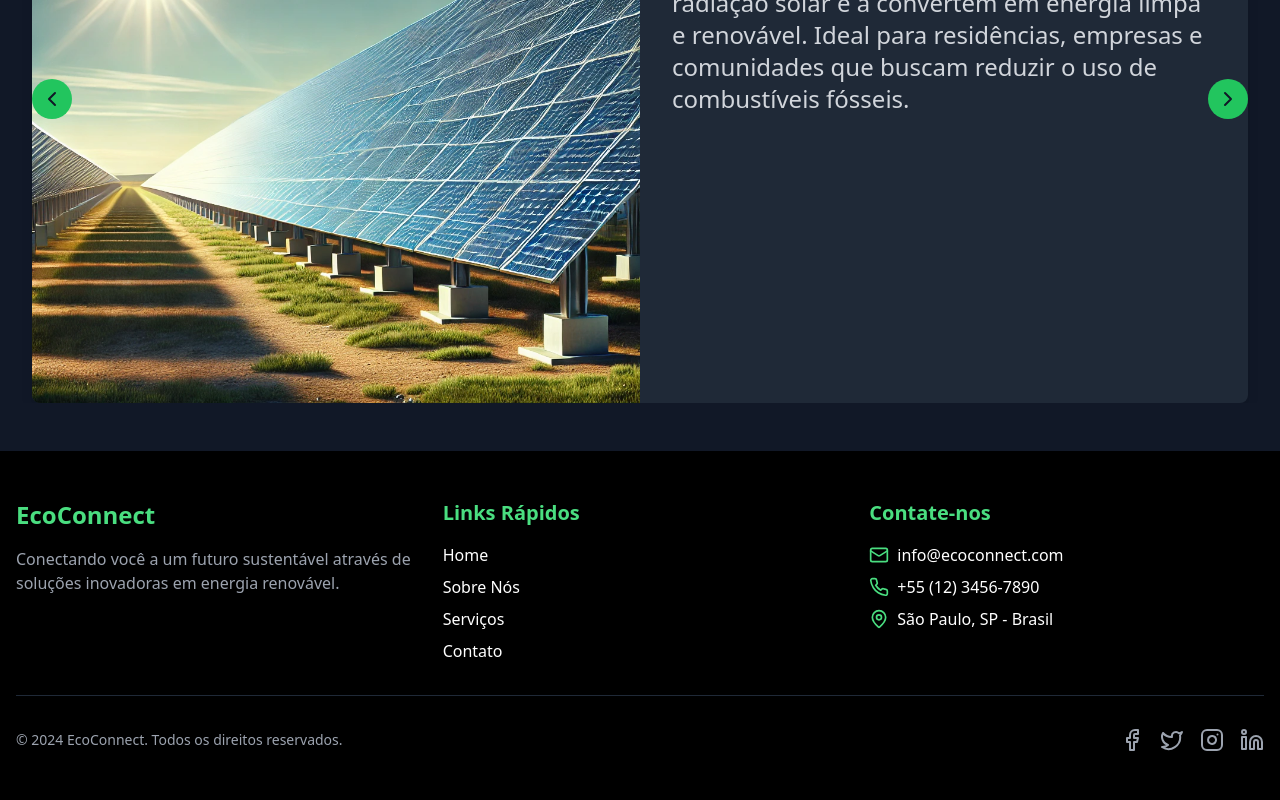
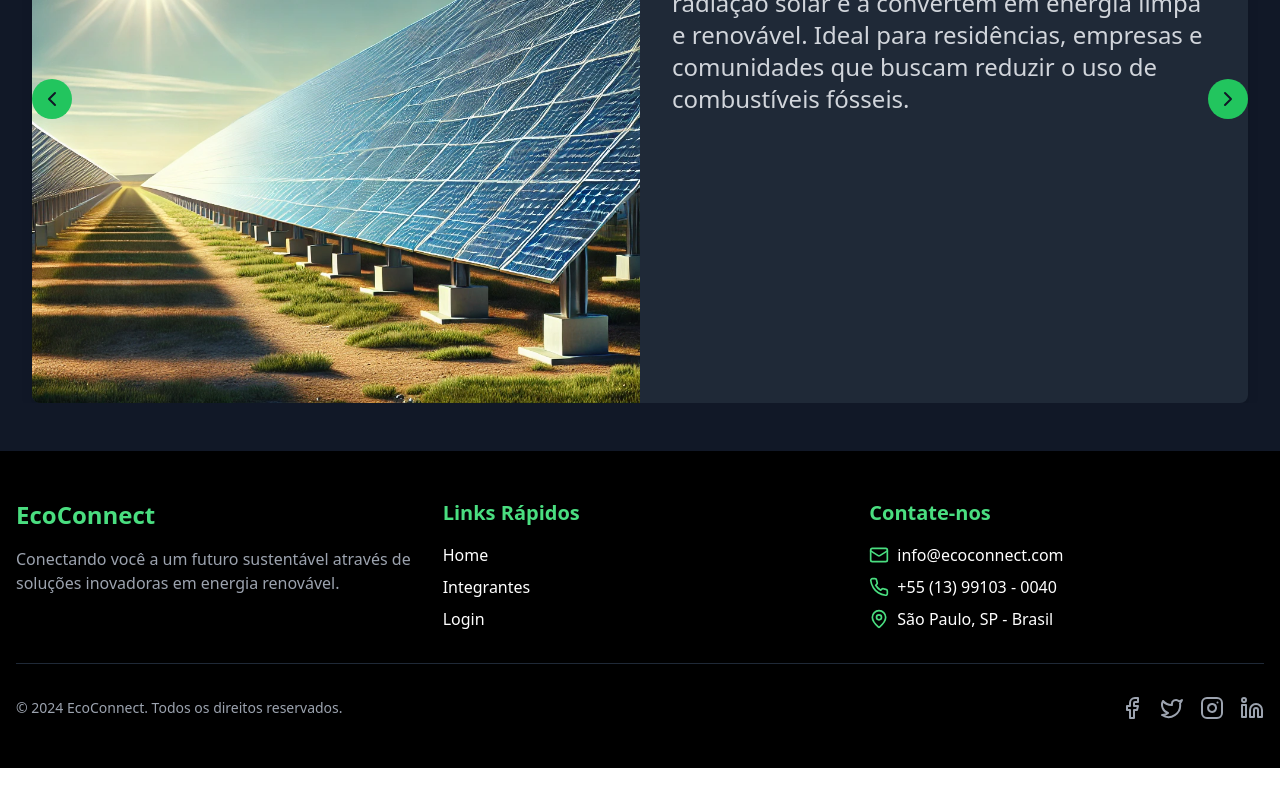
Before and after one commit to ThomasRodri/global, a Next.js app: page / in a window 1280 px wide. Shown: the part 425-1225 px from the top of the page. After the commit the page ends 1193 px from the top, so only its background shows below. Built offline with nearby package versions, Linux system fonts and the light colour scheme.

Commit message:
ajustes nas informações do rodape

```diff
--- a/src/components/Rodape.tsx
+++ b/src/components/Rodape.tsx
@@ -1,4 +1,5 @@
 import { Facebook, Twitter, Instagram, Linkedin, Mail, Phone, MapPin } from 'lucide-react'
+import Link from 'next/link'
 
 export default function Rodape() {
   return (
@@ -12,10 +13,10 @@ export default function Rodape() {
           <div>
             <h4 className="text-xl font-semibold text-green-400 mb-4">Links Rápidos</h4>
             <ul className="space-y-2">
-              <li><a href="#" className="hover:text-green-400 transition-colors">Home</a></li>
-              <li><a href="#" className="hover:text-green-400 transition-colors">Sobre Nós</a></li>
-              <li><a href="#" className="hover:text-green-400 transition-colors">Serviços</a></li>
-              <li><a href="#" className="hover:text-green-400 transition-colors">Contato</a></li>
+              <li><Link href="/" className="hover:text-green-400 transition-colors">Home</Link></li>
+              <li><Link href="/Integrantes" className="hover:text-green-400 transition-colors">Integrantes</Link></li>
+              <li><Link href="/Login" className="hover:text-green-400 transition-colors">Login</Link></li>
+
             </ul>
           </div>
           <div>
@@ -27,7 +28,7 @@ export default function Rodape() {
               </li>
               <li className="flex items-center">
                 <Phone className="w-5 h-5 mr-2 text-green-400" />
-                <a href="tel:+551234567890" className="hover:text-green-400 transition-colors">+55 (12) 3456-7890</a>
+                <a href="tel:+551234567890" className="hover:text-green-400 transition-colors">+55 (13) 99103 - 0040</a>
               </li>
               <li className="flex items-center">
                 <MapPin className="w-5 h-5 mr-2 text-green-400" />
@@ -39,18 +40,18 @@ export default function Rodape() {
         <div className="mt-8 pt-8 border-t border-gray-800 flex flex-col md:flex-row justify-between items-center">
           <p className="text-gray-400 text-sm">&copy; 2024 EcoConnect. Todos os direitos reservados.</p>
           <div className="flex space-x-4 mt-4 md:mt-0">
-            <a href="#" aria-label="Facebook" className="text-gray-400 hover:text-green-400 transition-colors">
+            <Link href="https://facebook.com" aria-label="Facebook" className="text-gray-400 hover:text-green-400 transition-colors">
               <Facebook className="w-6 h-6" />
-            </a>
-            <a href="#" aria-label="Twitter" className="text-gray-400 hover:text-green-400 transition-colors">
+            </Link>
+            <Link href="https://twitter.com" aria-label="Twitter" className="text-gray-400 hover:text-green-400 transition-colors">
               <Twitter className="w-6 h-6" />
-            </a>
-            <a href="#" aria-label="Instagram" className="text-gray-400 hover:text-green-400 transition-colors">
+            </Link>
+            <Link href="https://instagram.com" aria-label="Instagram" className="text-gray-400 hover:text-green-400 transition-colors">
               <Instagram className="w-6 h-6" />
-            </a>
-            <a href="#" aria-label="LinkedIn" className="text-gray-400 hover:text-green-400 transition-colors">
+            </Link>
+            <Link href="https://linkedin.com" aria-label="LinkedIn" className="text-gray-400 hover:text-green-400 transition-colors">
               <Linkedin className="w-6 h-6" />
-            </a>
+            </Link>
           </div>
         </div>
       </div>
```
